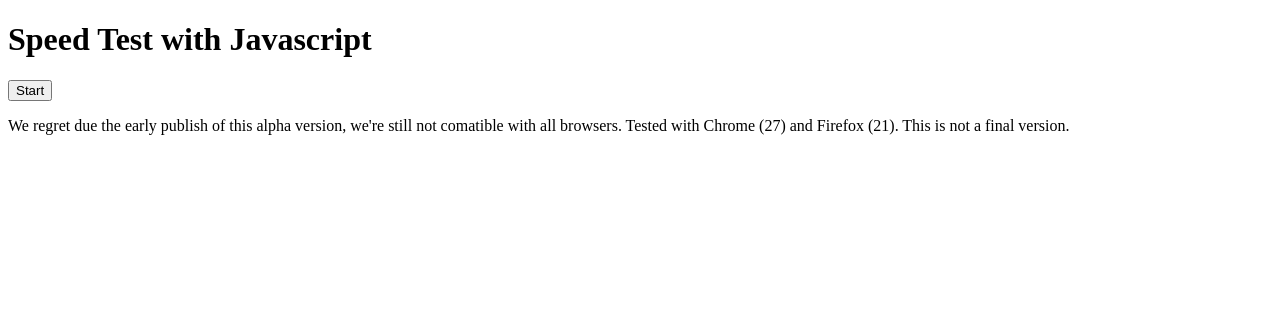
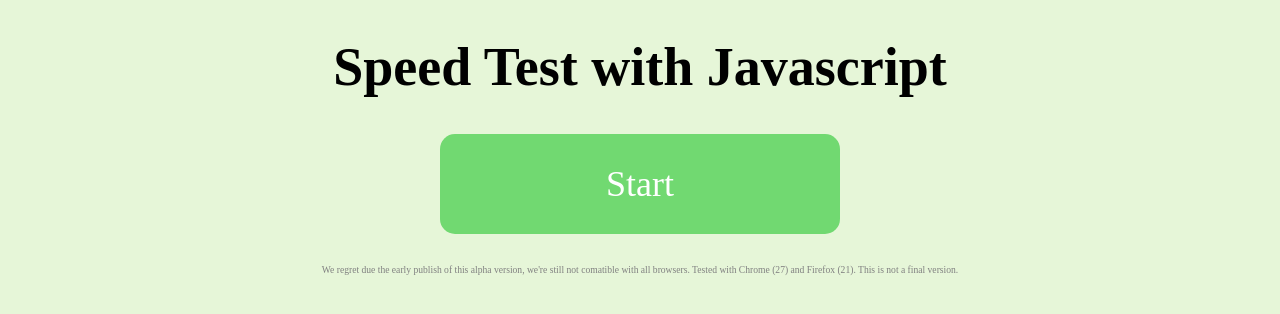
Before and after one commit to rajarushil/Learning, a plain HTML site: page Javascript/07-18-2019/speedtest.html in a window 1280 px wide. Drawn offline with Linux system fonts and the light colour scheme.

Commit message:
speedtest.

```diff
--- /dev/null
+++ b/Javascript/07-18-2019/speedtest.css
@@ -0,0 +1,40 @@
+body{
+  font-size: 12px;
+  font-family: 'Offside';
+  background-color: #E6F6D8;
+}
+h1{
+  font-size: 4.5em;
+  text-align: center;
+}
+h2{
+  font-size: 3.5em;
+  text-align: center;
+}
+.main{
+  margin: 20px;
+}
+.content{
+  text-align: center;
+  height: 120px;
+}
+button{
+  background-color: #71D971;
+  border: 0px;
+  border-radius: 15px;
+  width: 400px;
+  height: 100px;
+  color: white;
+  font-size: 3em;
+  font-family: 'Offside'
+}
+button:hover{
+  background-color: #40B440;
+  -webkit-box-shadow:  5px 5px 10px 1px rgba(0, 0, 0, .5);
+  box-shadow:  5px 5px 10px 1px rgba(0, 0, 0, .5);
+}
+#disclaimer{
+  font-size: .8em;
+  color: gray;
+  text-align: center;
+}
--- a/Javascript/07-18-2019/speedtest.html
+++ b/Javascript/07-18-2019/speedtest.html
@@ -3,6 +3,7 @@
 <head>
     <meta charset="UTF-8">
     <title>Document</title>
+    <link rel="stylesheet" href="speedtest.css">
 </head>
 <body>
     <div class="main">
```
